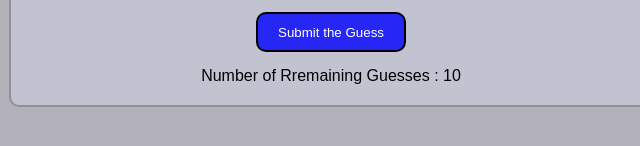
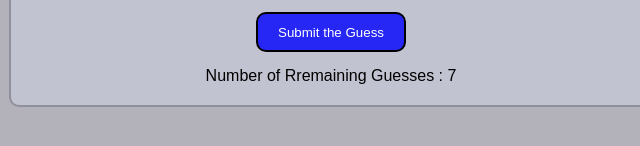
Before and after one commit to ManuBansalS/Guess-The-Number, a plain HTML site: page src/index.html in a window 1280 px wide. Shown: the part 422-568 px from the top of the page, 309-949 px from the left. Drawn offline with Linux system fonts and the light colour scheme.

Commit message:
Update index.html

```diff
--- a/src/index.html
+++ b/src/index.html
@@ -22,7 +22,7 @@
             <span id="result" style="display: none;"></span>
             <button class="submit" type="submit">Submit the Guess</button>
             <span class="previous" style="display: none;"">Previous Guesses are : </span>
-        <span class=" remaining">Number of Rremaining Guesses : 10</span>
+        <span class=" remaining">Number of Rremaining Guesses : 7</span>
         </div>
     </main>
 </body>
```
